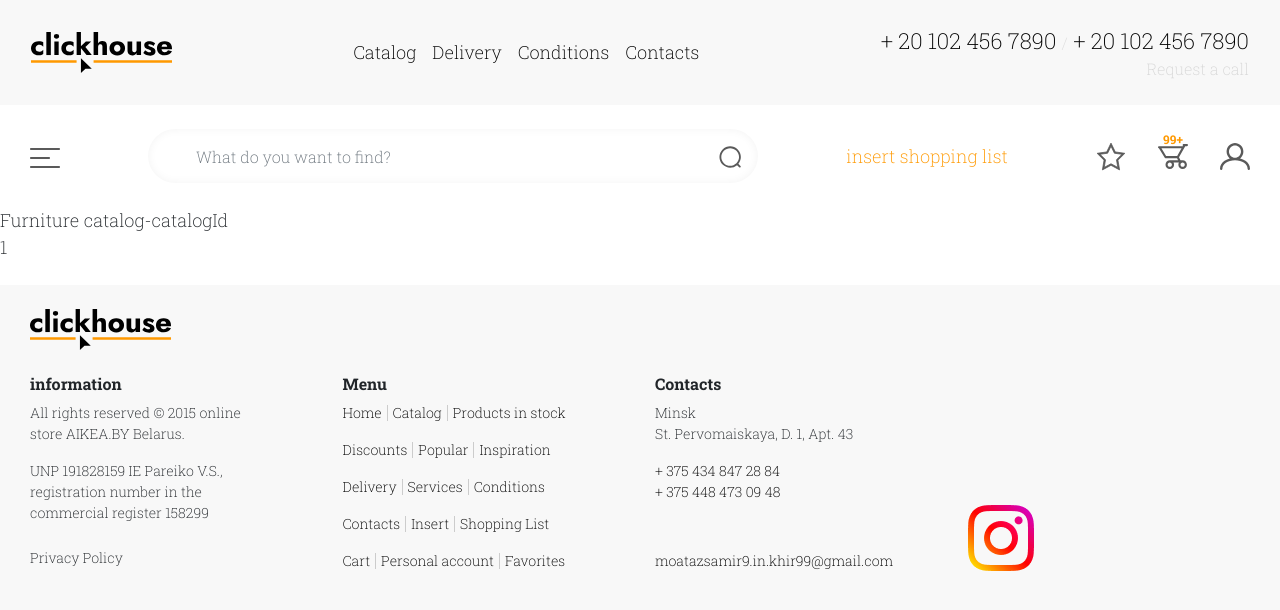
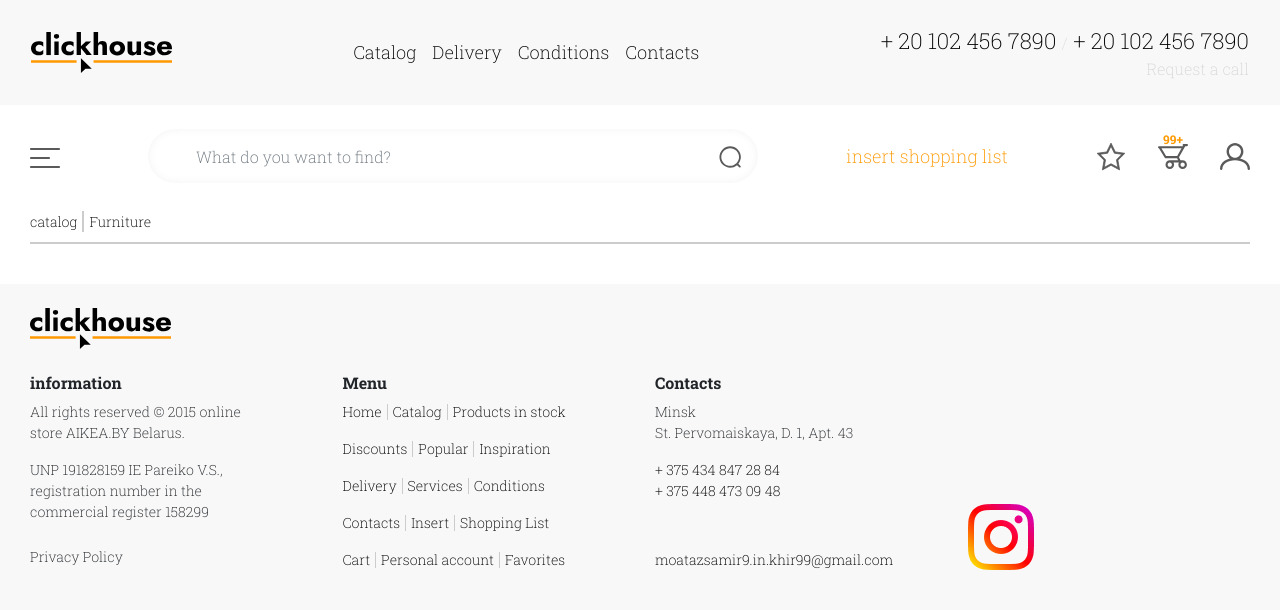
Before and after one commit to moataz9/nuxt-ecommerce-app, a Nuxt app: page /catalog/1 in a window 1280 px wide. Shown: the top 610 px of the page. Built offline with nearby package versions, Linux system fonts and the light colour scheme.

Commit message:
use: app navigation

```diff
--- a/pages/catalog/_catalogId/_categoryId.vue
+++ b/pages/catalog/_catalogId/_categoryId.vue
@@ -1,13 +1,21 @@
 <template>
   <div>
-    catalog id is {{ $route.params.catalogId }} <br />
-    category id is {{ $route.params.categoryId }}
+    <AppNavigation :path="$route.path" />
+    <!-- catalog id is {{ $route.params.catalogId }} <br />
+    category id is {{ $route.params.categoryId }} <br>
+    full Path is {{ $route.fullPath }} <br>
+    Path is {{ $route.path }} <br> -->
+    <!-- <ul>
+      <li v-for="route in currentRoute()" :key="route">{{ route }} </li>
+    </ul> -->
+
   </div>
 </template>
 
 <script>
 export default {
-
+  methods: {
+  },
 }
 </script>
 
--- a/pages/catalog/_catalogId/index.vue
+++ b/pages/catalog/_catalogId/index.vue
@@ -1,9 +1,12 @@
 <template>
-  <div>
-    {{ catalogName() }}
-    {{ $route.name }} <br />
-    {{ $route.params.catalogId }}
-    {{ $route.params.categoryId }}
+  <div class="container-xxl">
+    <b-container fluid>
+      <b-row>
+        <b-col cols="12">
+          <AppNavigation :path="$route.path" />
+        </b-col>
+      </b-row>
+    </b-container>
   </div>
 </template>
 
```
